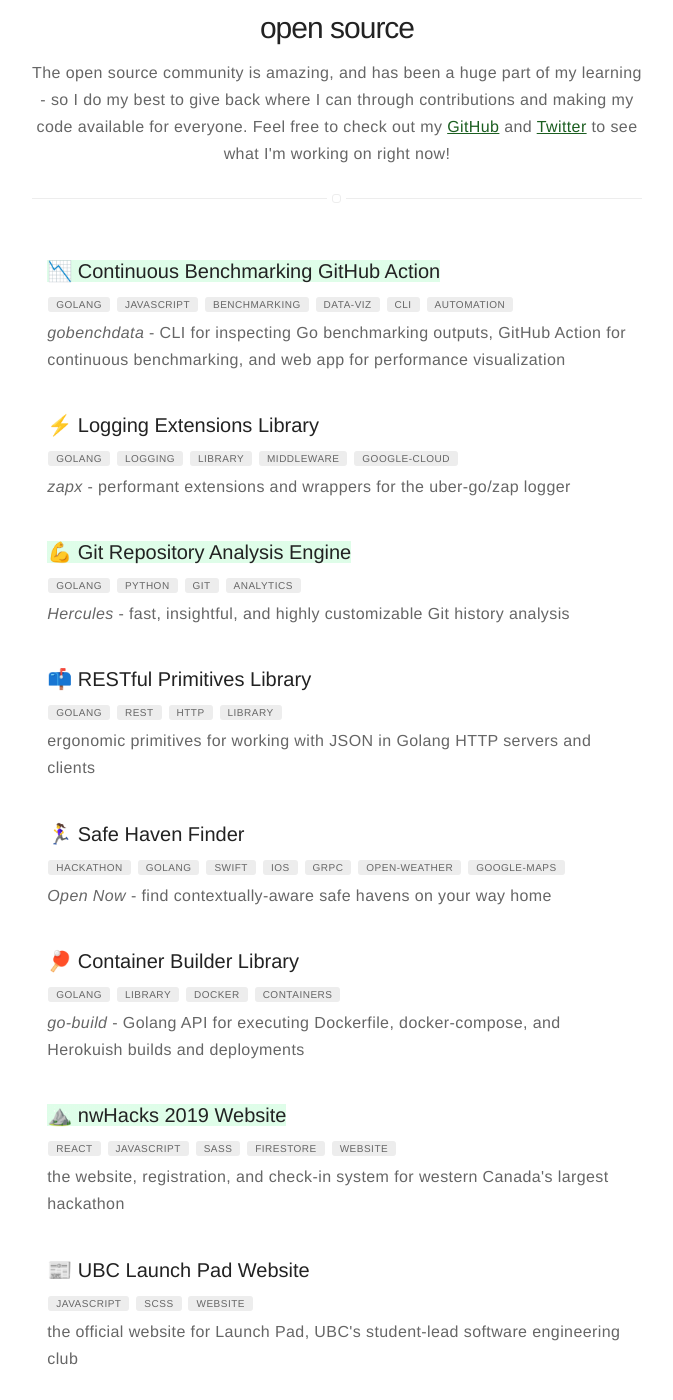
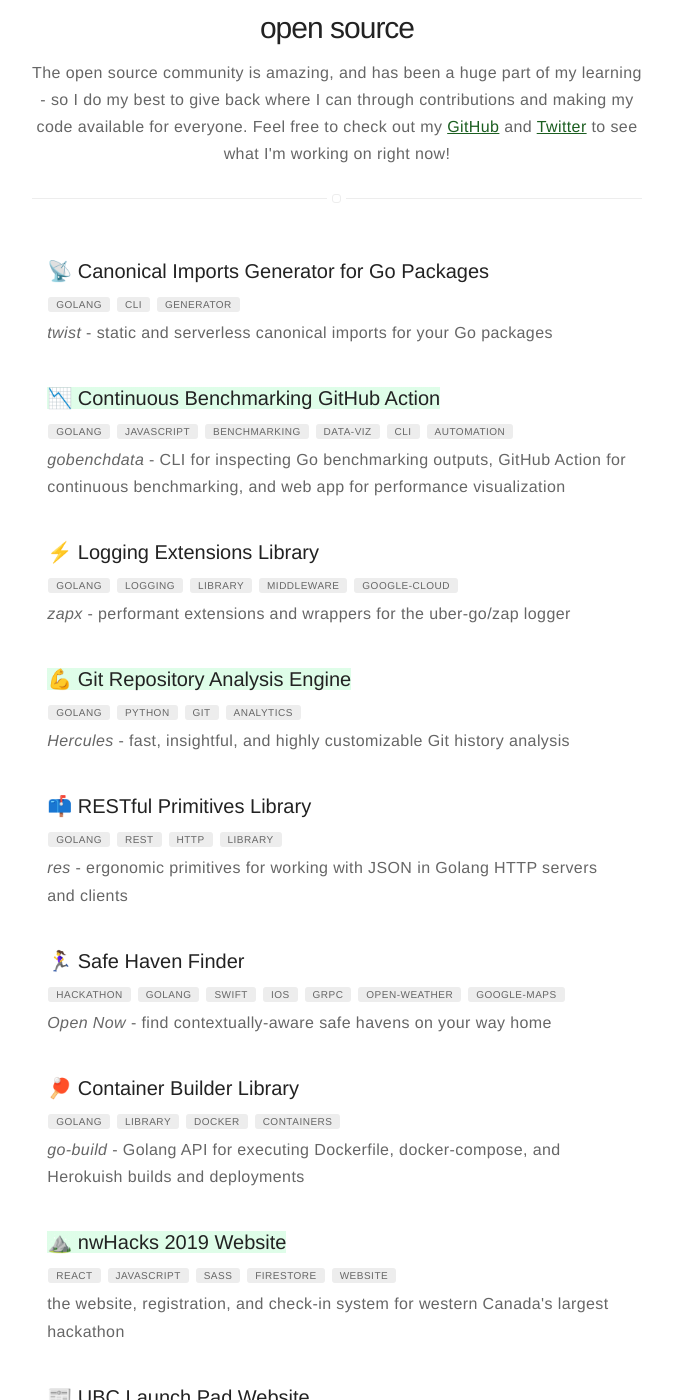
Before and after one commit to bobheadxi/bobheadxi.github.io, a Jekyll site: the page built from open-source/index.html, in a window 1280 px wide and 1400 px high, scrolled down 489 px. Shown: the whole window, without its empty margins (303-976 px from the left). Built offline with Jekyll 4.4.1, drawn with Linux system fonts in a browser that asks for light colours; emoji names are drawn with the system emoji font.

Commit message:
add page for twist

````diff
--- a/_posts/2019-2-10-res.md
+++ b/_posts/2019-2-10-res-library.md
@@ -11,7 +11,7 @@
 headerImage: false
 open_source: true # hide for now
 hidden: true # don't count this post in blog pagination
-description: "ergonomic primitives for working with JSON in Golang HTTP servers and clients"
+description: "<i>res</i> - ergonomic primitives for working with JSON in Golang HTTP servers and clients"
 category: open-source
 author: robert
 star: false
--- /dev/null
+++ b/_posts/2019-6-1-twist-generator.md
@@ -0,0 +1,64 @@
+---
+title: ":satellite: Canonical Imports Generator for Go Packages"
+layout: post
+date: 2019-06-01 12:19
+tag:
+- golang
+- cli
+- generator
+image: ""
+headerImage: false
+open_source: true
+hidden: true # don't count this post in blog pagination
+description: "<i>twist</i> - static and serverless canonical imports for your Go packages"
+category: open-source
+author: robert
+star: false
+externalLink: false
+badges: []
+---
+
+<p align="center">
+  <a href="https://github.com/bobheadxi/twist">
+    <img src="https://img.shields.io/badge/github-twist-blye.svg?style=for-the-badge" alt="GitHub Repository"/>
+  </a>
+</p>
+
+<p align="center">
+  <img src="https://img.shields.io/github/stars/bobheadxi/twist.svg" />
+  <img src="https://goreportcard.com/badge/go.bobheadxi.dev/twist" />
+</p>
+
+Twist generates canonical imports for your Go packages. Since it does not require
+a running server (ie in existing tools like [uber-go/sally](https://github.com/uber-go/sally)
+and [rsc/go-import-redirector](https://github.com/rsc/go-import-redirector)),
+Twist is particularly useful in conjunction with [GitHub Pages](https://pages.github.com/).
+
+A canonical import path allows you to make your package import a little fancier
+with a custom domain, for example:
+
+```diff
+- import "github.com/bobheadxi/zapx"
++ import "go.bobheadxi.dev/zapx"
+```
+
+I use Twist myself to generate import names for my packages at [go.bobheadxi.dev](https://github.com/bobheadxi/go),
+which acts as the source for a GitHub Pages site that performs the redirection.
+
+The CLI can easily generate templates for a single package:
+
+```sh
+go get -u go.bobheadxi.dev/twist
+#          [        source         ] [     canonical     ]
+twist -o x github.com/bobheadxi/zapx go.bobheadxi.dev/zapx
+```
+
+Or generate templates for many packages using a flexible configuration format:
+
+```sh
+twist -c twist.example.yml -o x -readme
+```
+
+Drop by the [repository](https://github.com/bobheadxi/twist) to learn more!
+
+<br />
````
